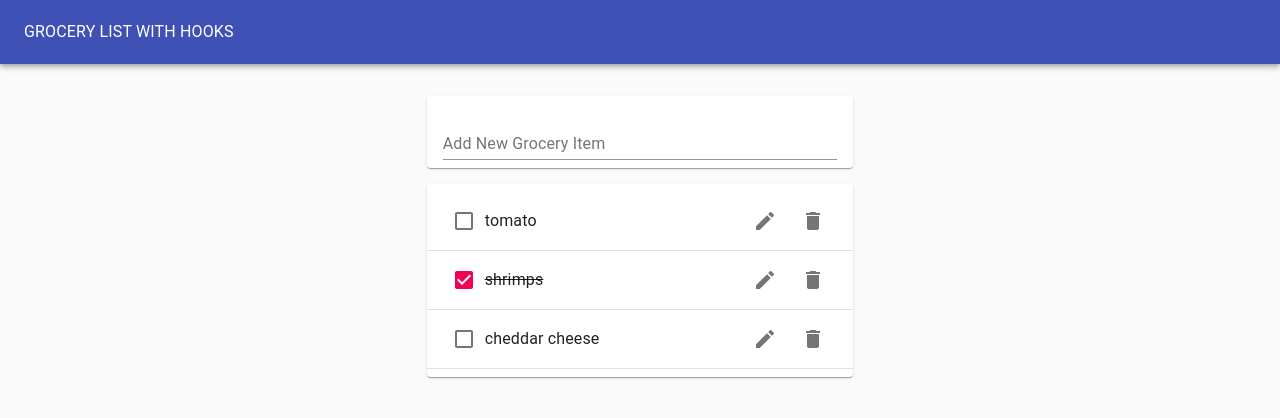
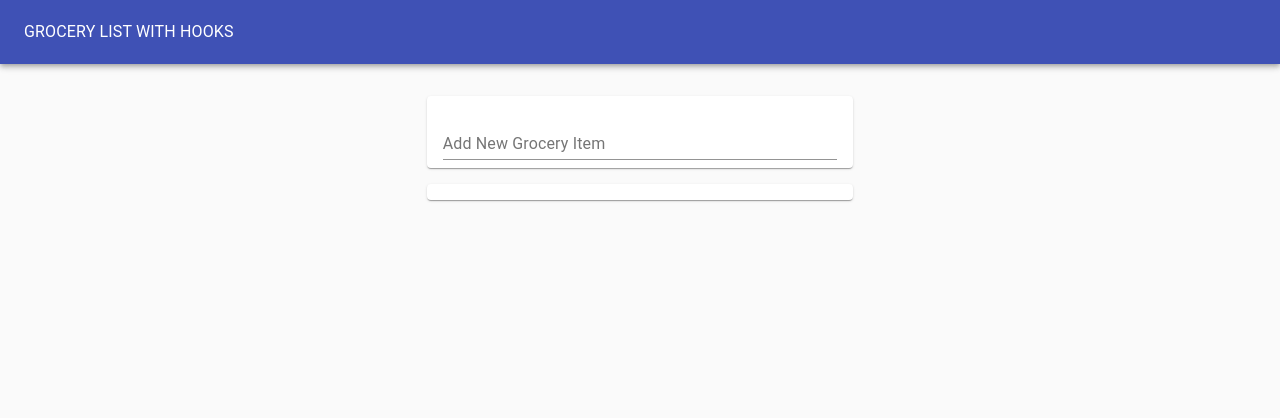
Before and after one commit to LagiewkaMarta/groceryAppHooks, a React (Create React App) app: page / in a window 1280 px wide. Shown: the top 418 px of the page. Built offline with nearby package versions, Linux system fonts and the light colour scheme.

Commit message:
ADD editGroceryItem

```diff
--- a/package.json
+++ b/package.json
@@ -7,7 +7,8 @@
     "@material-ui/icons": "^4.2.1",
     "react": "^16.9.0",
     "react-dom": "^16.9.0",
-    "react-scripts": "3.1.1"
+    "react-scripts": "3.1.1",
+    "uuid": "^3.3.2"
   },
   "scripts": {
     "start": "react-scripts start",
--- /dev/null
+++ b/src/Components/EditGroceryItem.js
@@ -0,0 +1,18 @@
+import TextField from "@material-ui/core/TextField";
+import React from 'react'
+import useInputState from "../hooks/useInputState";
+
+export default function EditGroceryItem({editGrocery, id, toggle, name}) {
+    const [inputValue, handleChange, reset] = useInputState(name)
+    return (
+        <form onSubmit={(e) => {
+            e.preventDefault();
+            editGrocery(id, inputValue);
+            toggle();
+            reset();
+        }}>
+        <TextField onChange={handleChange} value={inputValue} margin="normal" fullWidth>
+        </TextField>
+        </form>
+    )
+}
--- a/src/Components/GroceryApp.js
+++ b/src/Components/GroceryApp.js
@@ -6,21 +6,33 @@ import ToolBar from "@material-ui/core/ToolBar";
 import Grid from "@material-ui/core/Grid";
 import GroceryList from "./GroceryList";
 import GroceryForm from "./GroceryForm";
+const uuidv4 = require('uuid/v4');
 
 export default function GroceryApp() {
-  const initialGroceries = [
-    { id: 1, name: "tomato", bought: false },
-    { id: 2, name: "shrimps", bought: true },
-    { id: 3, name: "cheddar cheese", bought: false }
-  ];
+  const initialGroceries = [];
   const [groceries, setGroceries] = useState(initialGroceries);
 
   const addGrocery = newGroceryItemName => {
     setGroceries([
       ...groceries,
-      { id: 4, name: newGroceryItemName, bought: false }
+      { id: uuidv4(), name: newGroceryItemName, bought: false }
     ]);
   };
+
+  const removeGrocery = (groceryId) => {
+    const newGroceryList = groceries.filter(grocery => grocery.id !== groceryId);
+    setGroceries(newGroceryList);
+  }
+
+  const toggleGrocery = (groceryId) => {
+    const newGroceryList = groceries.map(grocery => grocery.id === groceryId ? {...grocery, bought: !grocery.bought} : grocery);
+    setGroceries(newGroceryList);
+  }
+
+  const editGrocery = (groceryId, newGroceryName) => {
+    const newGroceryList = groceries.map(item => item.id === groceryId ? {...item, name: newGroceryName} : item);
+    setGroceries(newGroceryList);
+  }
   return (
     <Paper
       style={{
@@ -39,7 +51,7 @@ export default function GroceryApp() {
       <Grid container justify="center" style={{marginTop: "1rem"}}>
         <Grid item xs={11} md={8} lg={4}>
           <GroceryForm addGrocery={addGrocery} />
-          <GroceryList groceries={groceries} />
+          <GroceryList groceries={groceries} remove={removeGrocery} toggleGrocery={toggleGrocery} editGrocery={editGrocery} />
         </Grid>
       </Grid>
     </Paper>
--- a/src/Components/GroceryItem.js
+++ b/src/Components/GroceryItem.js
@@ -6,24 +6,31 @@ import IconButton from "@material-ui/core/IconButton";
 import EditIcon from "@material-ui/icons/Edit";
 import ListItemSecondaryAction from "@material-ui/core/ListItemSecondaryAction";
 import DeleteIcon from "@material-ui/icons/Delete";
+import EditGroceryItem from "./EditGroceryItem";
+import useToggleState from "../hooks/useToggleState";
 
-
-export default function GroceryItem({name, bought}) {
+export default function GroceryItem({name, bought, id, remove, toggleGrocery, editGrocery}) {
+    const [ isEditing, toggle ] = useToggleState(false);
 
     return (
         <ListItem>
-            <Checkbox checked={bought} tabIndex={-1} />
+            {isEditing ? <EditGroceryItem editGrocery={editGrocery} id={id} toggle={toggle} name={name} /> :
+            <>
+            <Checkbox checked={bought} tabIndex={-1} onClick={() => toggleGrocery(id)}/>
         <ListItemText style={{textDecoration: bought ? "line-through" : "none" }}>
             {name}
         </ListItemText>
-        <ListItemSecondaryAction>
+        <ListItemSecondaryAction onClick={toggle}>
             <IconButton aria-label="Edit" >
                 <EditIcon/>
             </IconButton>
-            <IconButton>
+            <IconButton onClick={() => remove(id)}>
                 <DeleteIcon aria-label="Delete" />
             </IconButton>
         </ListItemSecondaryAction>
+        </>
+            }
       </ListItem>
+
     )
 }
--- a/src/Components/GroceryList.js
+++ b/src/Components/GroceryList.js
@@ -5,7 +5,7 @@ import List from "@material-ui/core/List";
 import Divider from "@material-ui/core/Divider";
 import GroceryItem from "./GroceryItem";
 
-export default function GroceryList({ groceries }) {
+export default function GroceryList({ groceries, remove, toggleGrocery,editGrocery }) {
   return (
     <Paper>
       <List>
@@ -14,7 +14,11 @@ export default function GroceryList({ groceries }) {
             <GroceryItem
               bought={groceryItem.bought}
               name={groceryItem.name}
+              id={groceryItem.id}
               key={groceryItem.id}
+              remove={remove}
+              toggleGrocery={toggleGrocery}
+              editGrocery={editGrocery}
             />
             <Divider />
           </>
--- /dev/null
+++ b/src/hooks/useToggleState.js
@@ -0,0 +1,9 @@
+import { useState } from "react";
+
+export default (isEdited = false) => {
+    const [isEditing, setIsEditing] = useState(isEdited);
+    const toggle = () => {
+        setIsEditing(!isEditing);
+    }
+    return [isEditing, toggle];
+}
```
